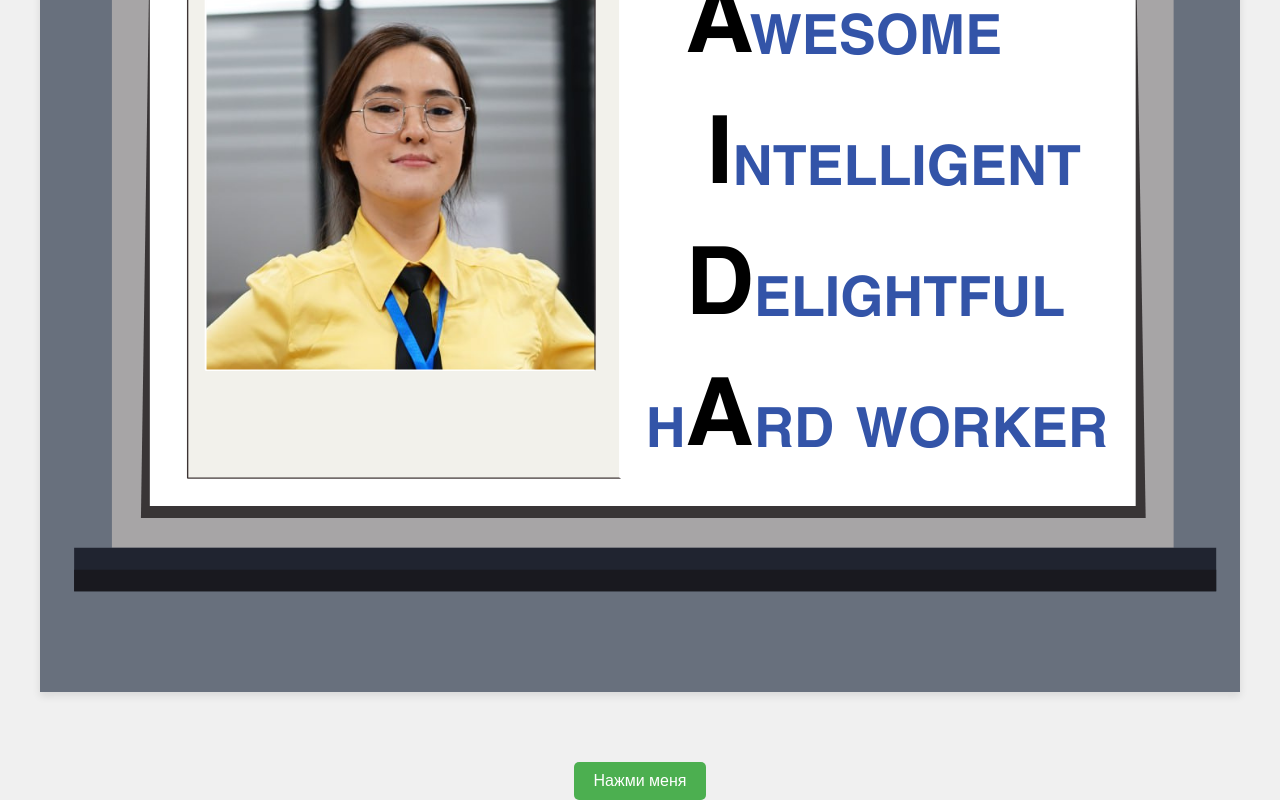
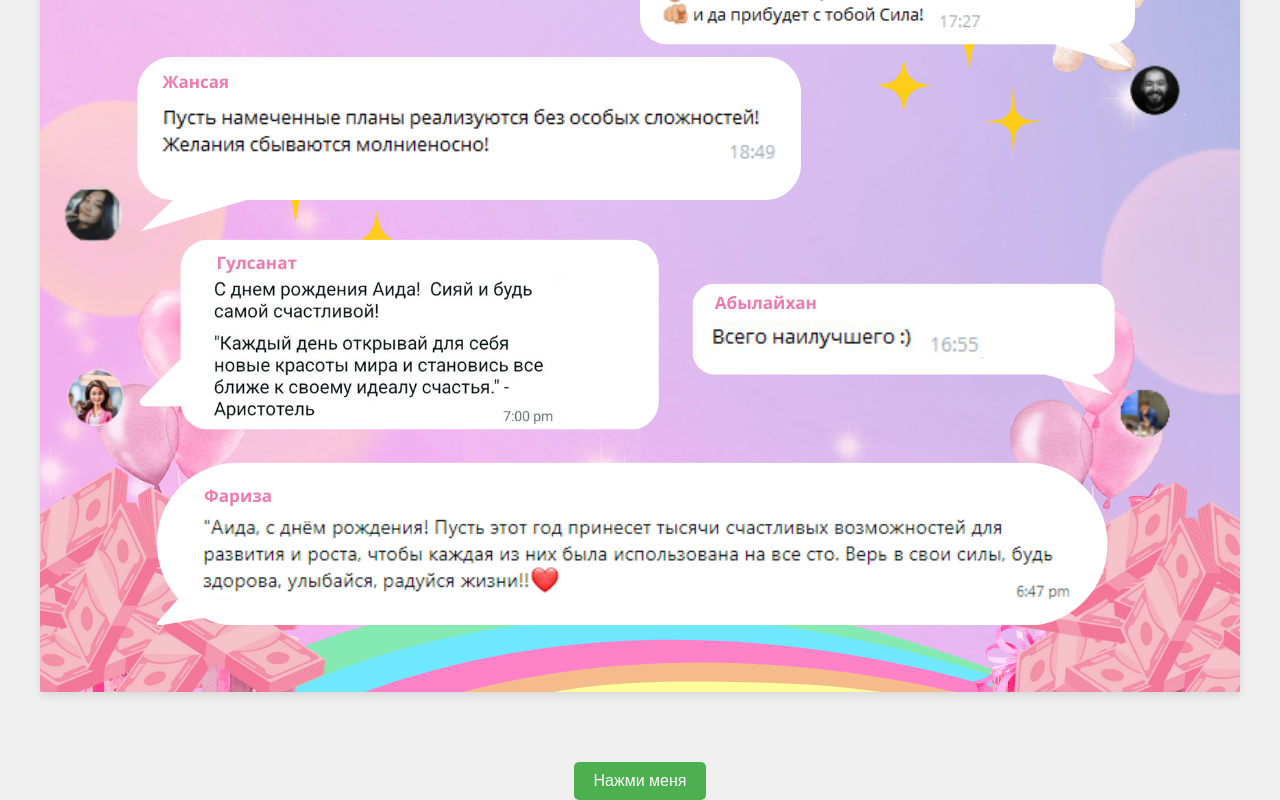
Before and after one commit to batyr-batyr/happy-birthday, a plain HTML site: page index.html in a window 1280 px wide. Both pictures are taken after a click on the button "Нажми меня". Shown: the part 808-1608 px from the top of the page. Drawn offline with Linux system fonts and the light colour scheme.

Commit message:
Update index.html

```diff
--- a/index.html
+++ b/index.html
@@ -14,8 +14,9 @@
         }
 
         #card {
-            width: 1200px;
-            height: 1450px;
+            width: 100%;
+            max-width: 1200px;
+            height: auto;
             margin: 50px auto;
             background-color: #fff;
             box-shadow: 0 4px 8px rgba(0, 0, 0, 0.1);
@@ -23,26 +24,11 @@
             position: relative;
         }
 
-        #front-page, #back-page {
+        #card img {
             width: 100%;
-            height: 100%;
-            position: absolute;
-            top: 0;
-            left: 0;
-            transition: transform 0.5s ease-in-out;
-        }
-
-        #front-page img, #back-page img {
-            width: 100%;
-            height: 100%;
-        }
-
-        #front-page {
-            transform: rotateY(0deg);
-        }
-
-        #back-page {
-            transform: rotateY(180deg);
+            height: auto;
+            display: block;
+            margin: 0 auto;
         }
 
         button {
@@ -55,32 +41,29 @@
             border: none;
             border-radius: 5px;
         }
+
+        @media (max-width: 767px) {
+            #card {
+                margin: 20px auto;
+            }
+        }
     </style>
 </head>
 <body>
 
 <div id="card">
-    <div id="front-page">
-        <img src="1.png" alt="Изображение открытки" />
-    </div>
-    <div id="back-page">
-        <img src="2.png" alt="Фотография человека" />
-
-    </div>
+    <img id="cardImage" src="1.png" alt="Изображение открытки" />
 </div>
 
-<button onclick="flipCard()">Нажми меня</button>
+<button onclick="changeImage()">Нажми меня</button>
 
 <script>
-    function flipCard() {
-        var card = document.getElementById('card');
-        var backPage = document.getElementById('back-page');
-        var initialImage = document.querySelector('#back-page img:not([style="display: none;"])');
+    var currentImage = 1;
 
-        backPage.style.transform = card.style.transform === 'rotateY(180deg)' ? 'rotateY(0deg)' : 'rotateY(180deg)';
-
-        // Toggle display of images on the back page
-        initialImage.style.display = initialImage.style.display === 'none' ? 'block' : 'none';
+    function changeImage() {
+        var cardImage = document.getElementById('cardImage');
+        currentImage = (currentImage === 1) ? 2 : 1;
+        cardImage.src = (currentImage === 1) ? '1.png' : '2.png';
     }
 </script>
 
```
